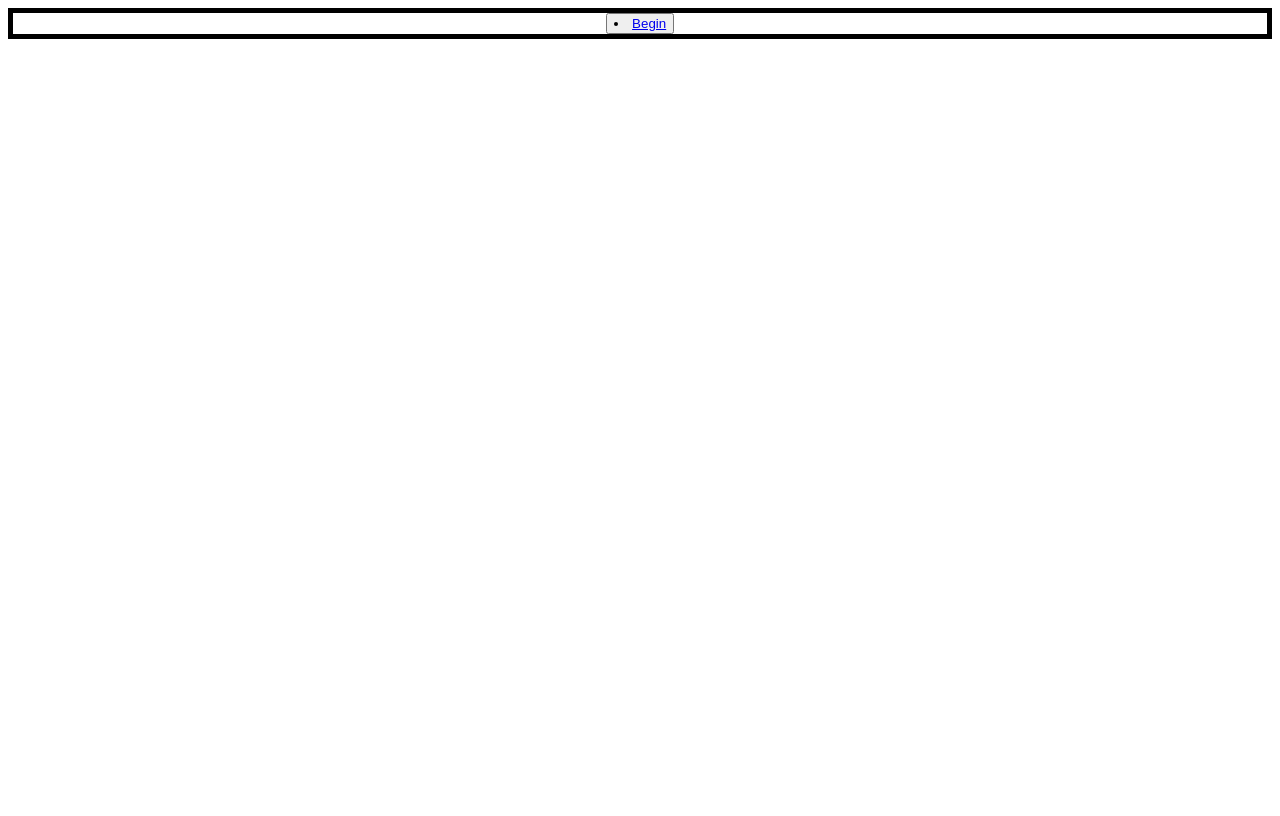
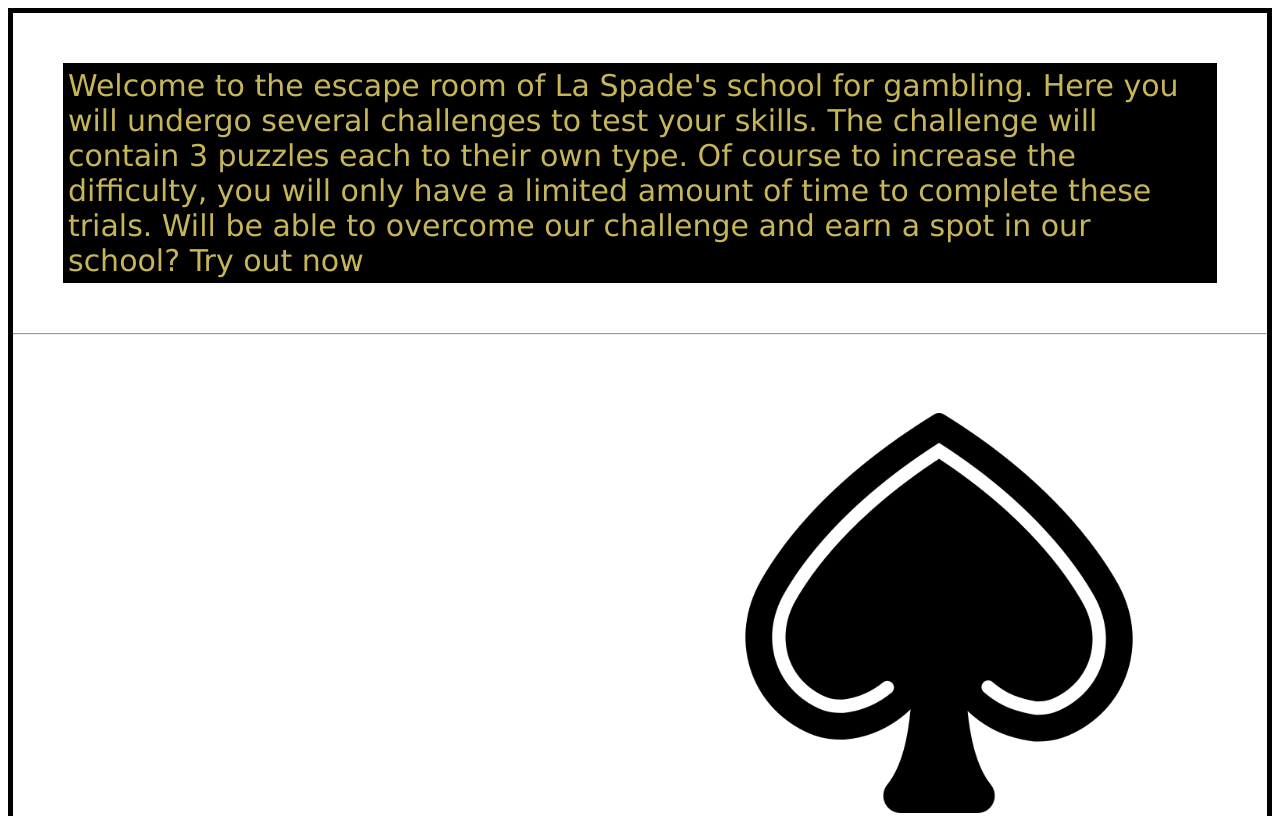
Before and after one commit to Thomaswhang/EscapeRoom, a plain HTML site: page index.html in a window 1280 px wide. Shown: the top 816 px of the page. Drawn offline with Linux system fonts and the light colour scheme.

Commit message:
Updated background, added borders, added button redirections

```diff
--- a/css/style.css
+++ b/css/style.css
@@ -6,6 +6,12 @@ body{
 }
 .Nextpage1{
     text-align: center;
+    margin: 70px;
+}
+.NextPagebutton1{
+    width: 800px;
+    height: 200px;
+   background-color: black;
 }
 
 .Nextpage {
@@ -15,3 +21,19 @@ body{
 .Return{
     text-align: left;
 }
+.spade{
+    text-align: center;
+    max-width: 400px;
+    margin-left: 726px;
+    margin-top: 70px;
+    margin-bottom: 100px;
+
+}
+p{
+    margin: 50px;
+    font-size: 30px;
+    color: rgb(199, 182, 87);
+    font-family: Verdana, Geneva, Tahoma, sans-serif;
+    border: 5px solid black;
+    background-color: black;
+}
--- a/index.html
+++ b/index.html
@@ -1,20 +1,28 @@
 <!DOCTYPE html>
 <html lang="en">
+
 <head>
     <meta charset="UTF-8">
     <meta http-equiv="X-UA-Compatible" content="IE=edge">
     <meta name="viewport" content="width=device-width, initial-scale=1.0">
     <title>Document</title>
     <link rel="stylesheet" href="/css/style.css">
+
 <body>
     <header>
+        <p>Welcome to the escape room of La Spade's school for gambling. Here you will undergo several challenges to
+            test your skills. The challenge will contain 3 puzzles each to their own type. Of course to increase the
+            difficulty, you will only have a limited amount of time to complete these trials.
+            Will be able to overcome our challenge and earn a spot in our school? Try out now </p>
+            <hr>
+            <img class="spade" src="image/spades_138453.png">
 
     </header>
 
     <main>
         <div class="Nextpage1">
-            <button class="NextPagebutton">
-                <li><a href="Kamer1Deur.html">Begin</a></li>
+            <button class="NextPagebutton1">
+                <li><a href ="Kamer1Deur.html">Begin</a></li>
             </button>
     </main>
 
@@ -22,4 +30,5 @@
 
     </footer>
 </body>
+
 </html>
```
Also changed, not shown: Kamer1Deur.html (+7 -0 lines), image/door.webp (added), image/spades-symbol_318-40683.webp (added), image/spades_138453.png (added).
